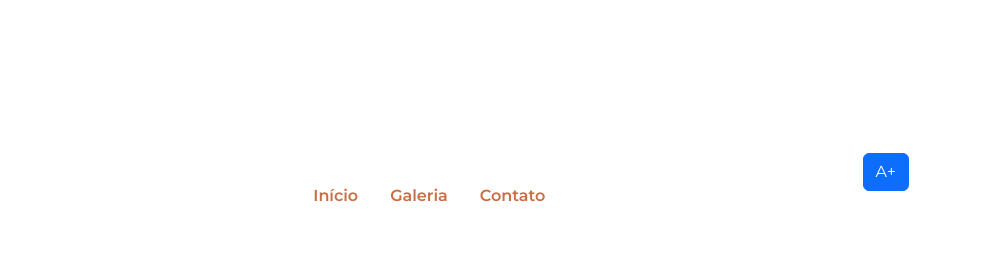
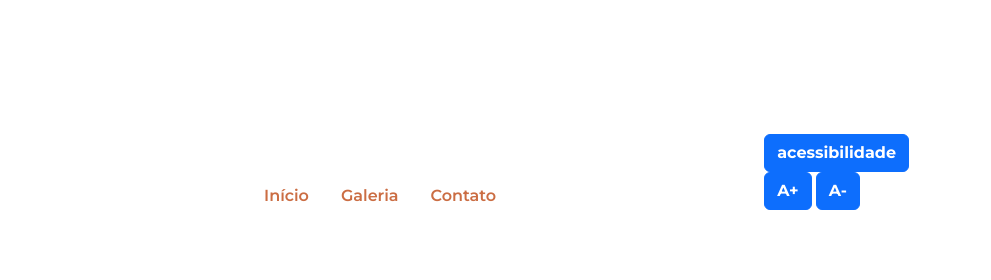
Before and after one commit to guilhermepereirapinheiro/acessibilidade, a plain HTML site: page index.html in a window 1280 px wide. Shown: the top 280 px of the page, 289-1280 px from the left. Drawn offline with nearby package versions, Linux system fonts and the light colour scheme; files whose address does not match are found by name.

Commit message:
Update index.html

```diff
--- a/index.html
+++ b/index.html
@@ -21,9 +21,12 @@
                 <li class="nav-item"><a class="nav-link" href="#galeria">Galeria</a></li>
                 <li class="nav-item"><a class="nav-link" href="#contato">Contato</a></li>
             </ul>
-            <div id="acessibilidade">
-                <button id="aumentar-fonte" class="btn btn-primary">A+</button>
-
+            <div id="acessibilidade" class="menu-acessibilidade">
+                <button id="botao-acessibilidade" class="btn btn-primary fw-bold rotacao-botao">acessibilidade</button>
+                <div id="opcoes-acessibilidade" class="opcoes-acessibilidade apresenta-lista">
+                <button id="aumentar-fonte" class="btn btn-primary fw-bold">A+</button>
+                <button id="diminuir-fonte" class="btn btn-primary fw-bold">A-</button>
+            </div>
             </div>
         </nav>
 
```
